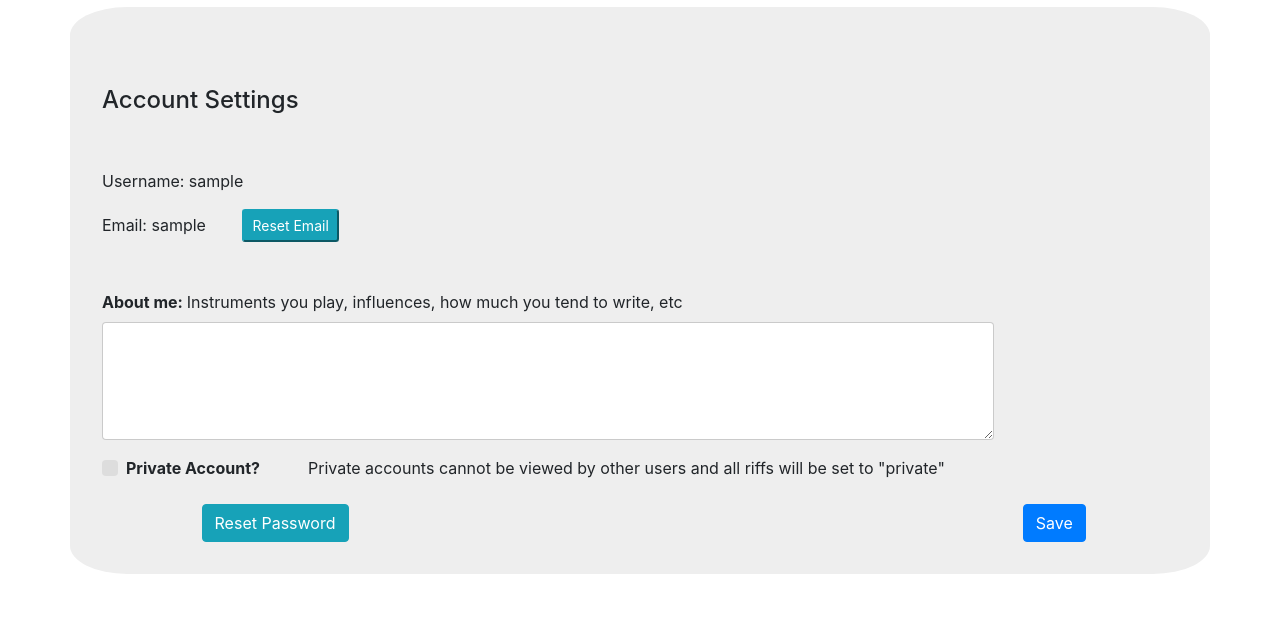
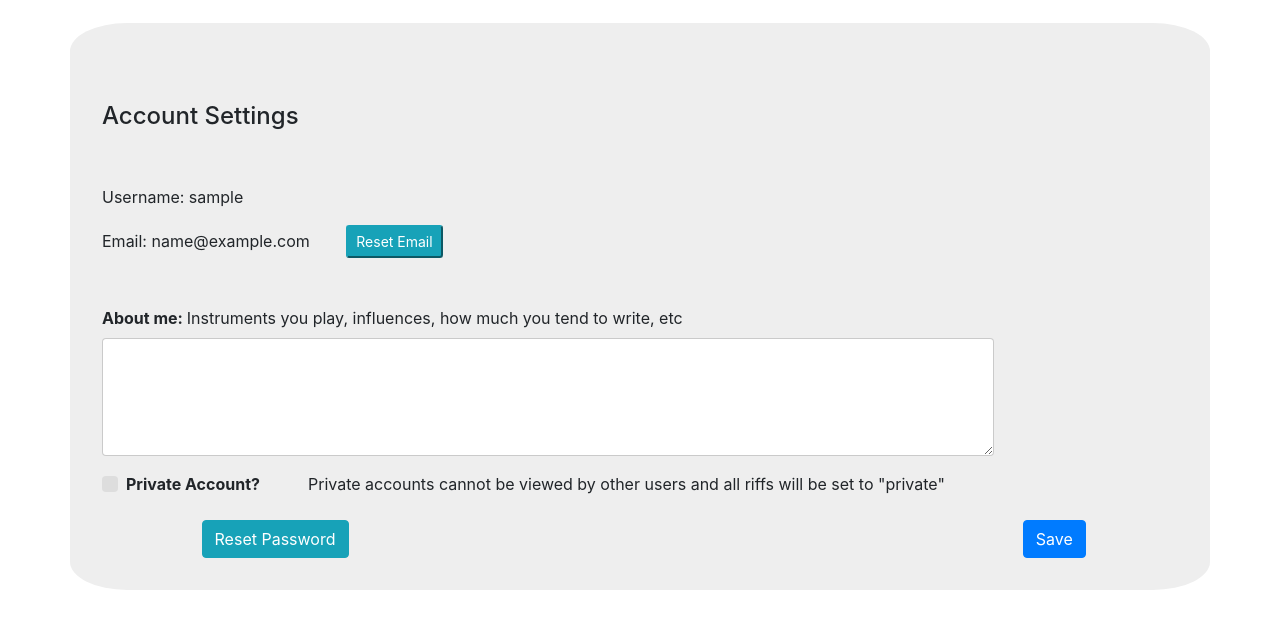
Before and after one commit to pefbass/riffage, a Django app: page /account/ in a window 1280 px wide. Shown: the part 97-726 px from the top of the page. Run offline with Django 3.2, Linux system fonts and the light colour scheme; the visitor is signed in with stand-in values (Sample User, id 1); some libraries are stand-ins or nearby versions.

Commit message:
Fixed email in sign up form

```diff
--- a/riffage/account/forms.py
+++ b/riffage/account/forms.py
@@ -5,3 +5,6 @@ from django.contrib.auth.models import User
 
 class SignUpForm(UserCreationForm):
     email = forms.EmailField(max_length=254, help_text='Required. Inform a valid email address.')
+    class Meta:
+        model = User
+        fields = ('username', 'email', 'password1', 'password2', )
--- a/riffage/account/templates/account.html
+++ b/riffage/account/templates/account.html
@@ -2,12 +2,12 @@
 {% block content %}
 
     <!-- Page Content -->
-    <div class="container" style="border-radius: 5%; background-color: #EEEEEE; padding: 2em; margin-top: 2em; margin-bottom: 3em">
-      <div class=row>
+    <div class="container" style="border-radius: 5%; background-color: #EEEEEE; padding: 2em; margin-top: 4em; margin-bottom: 3em">
+      <div class="row">
         <div class="col-lg-8">
           <h4 class="mt-5" style="padding-bottom: 2em">Account Settings</h4>
           <p style="">Username: {{ user }}</p>
-          <p style="display: inline; margin-right: 2em">Email: {{ user }}</p>
+          <p style="display: inline; margin-right: 2em">Email: {{ user.email }}</p>
           <button type="button" class="btn-sm btn-info" style="display: inline;">Reset Email</button>
         </div>
         <div class="col-md-10" style="margin-top: 3em">
--- a/riffage/account/templates/create.html
+++ b/riffage/account/templates/create.html
@@ -29,9 +29,9 @@
                         <td>{{form.email}}</td>
                     </tr>
                     </table>
-                        {% for error in field.errors %}
-                        <p style="color: red">{{ error }}</p>
-                        {% endfor %}
+                    {% for error in field.errors %}
+                         <p style="color: red">{{ error }}</p>
+                    {% endfor %}
 
 
                         <button type="submit" class="btn btn-primary">Create</button>
--- a/riffage/account/templates/login.html
+++ b/riffage/account/templates/login.html
@@ -19,7 +19,7 @@
                             </tr>
                             <tr>
                                 <td><label for="id_password">Password</label></td>
-                                <td><input id="id_password" name="password"
+                                <td><input id="password1" name="password"
                                         type="password"></td>
                             </tr>
                         </table>
--- a/riffage/account/views.py
+++ b/riffage/account/views.py
@@ -5,10 +5,12 @@ from django.contrib.auth import login, authenticate
 from django.contrib.auth.forms import UserCreationForm
 from django.contrib import auth
 from .forms import SignUpForm
+from django.contrib.auth.models import User
 
 def account(request):
     params = {}
     params['category'] = 'account'
+
     if request.user.is_authenticated():
         return render(request, 'account.html', {'params': params})
     else:
```
